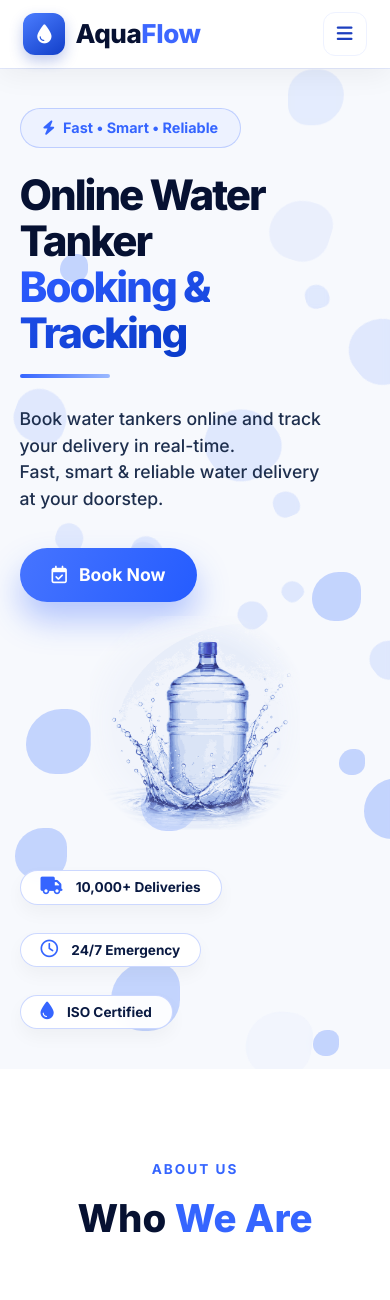
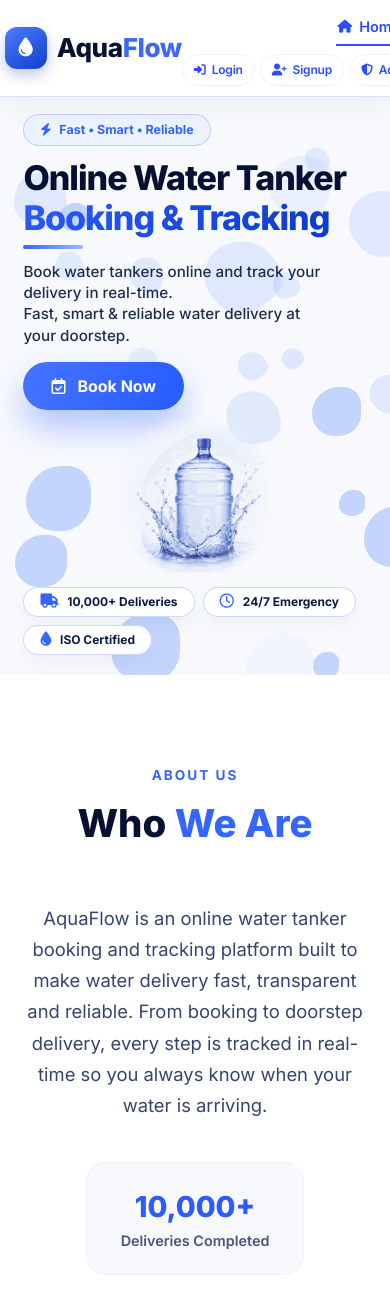
Before and after one commit to Kruthibhebbar/Aqua-Flow-Project, a Flask app: page / in a window 390 px wide; the page is wider, and only the part inside the window is pictured. Shown: the top 1300 px of that part. Run offline with Flask 3, Linux system fonts and the light colour scheme.

Commit message:
Mobile View Change

```diff
--- a/templates/index.html
+++ b/templates/index.html
@@ -853,24 +853,47 @@
 
         @media (max-width: 700px) {
             .hero-modern {
-                padding-bottom: 40px;
+                padding: 18px 6% 20px;
+            }
+            .badge-tag {
+                padding: 6px 16px;
+                font-size: 0.78rem;
+                margin-bottom: 12px;
             }
             .hero-title {
-                font-size: 42px;
+                font-size: 34px;
+                line-height: 1.15;
+                letter-spacing: -1px;
+                margin-bottom: 8px;
+            }
+            .line-accent {
+                margin: 0 0 12px 0;
+                width: 60px;
             }
             .book-primary-btn {
-                font-size: 1.1rem;
-                padding: 14px 32px;
+                font-size: 1rem;
+                padding: 12px 28px;
+                margin-bottom: 2px;
             }
             .hero-text {
-                font-size: 1.1rem;
+                font-size: 0.95rem;
+                line-height: 1.4;
+                margin-bottom: 16px;
             }
             .section-title {
                 font-size: 2rem;
             }
             .stat-pill {
-                padding: 6px 20px;
-                font-size: 0.85rem;
+                padding: 5px 16px;
+                font-size: 0.75rem;
+            }
+            .stat-pill i {
+                margin-right: 6px;
+                font-size: 0.9rem;
+            }
+            .trust-stats {
+                gap: 8px;
+                margin-top: 14px;
             }
             /* hide the faint full-bleed background bottle on small screens
                and show a clean standalone image instead (see .hero-mobile-image) */
@@ -882,11 +905,11 @@
             }
             .hero-mobile-image {
                 display: block;
-                width: 210px;
-                max-width: 62%;
+                width: 150px;
+                max-width: 44%;
                 height: auto;
-                margin: 14px auto 4px;
-                filter: drop-shadow(0 18px 22px rgba(30, 60, 150, 0.18));
+                margin: 8px auto 2px;
+                filter: drop-shadow(0 14px 16px rgba(30, 60, 150, 0.18));
 
                 /* fade the image's own square edges so the circular backdrop
                    baked into the photo blends into the page instead of
```
Also changed, not shown: other parts of templates/index.html (+38 -0 lines).
